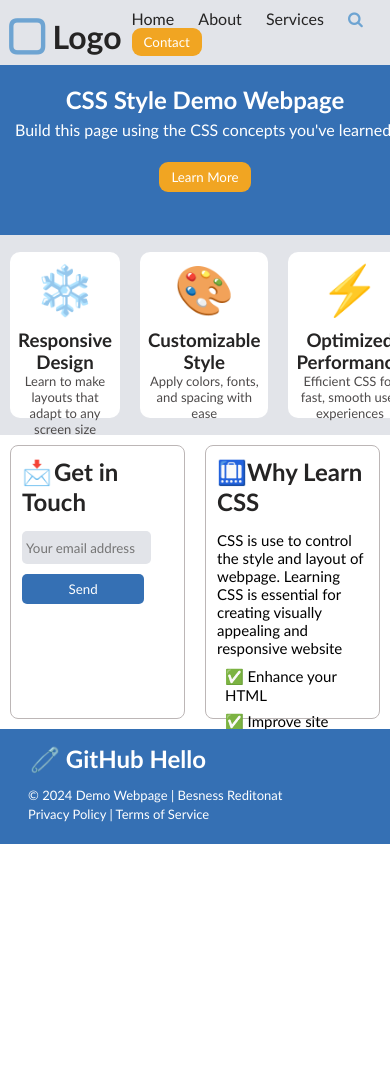
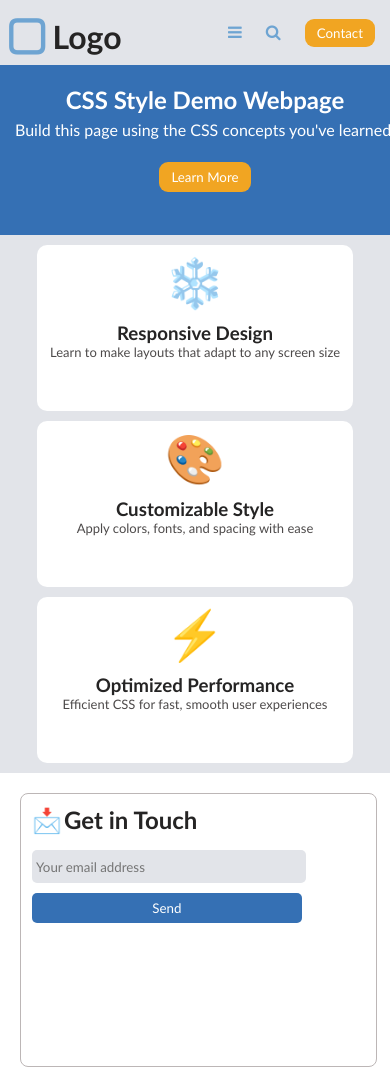
Before and after one commit to vivek-gamit/Exotic-infotech-full-stack-internship, a plain HTML site: page Day_05-complete-css/index.html in a window 390 px wide. Shown: the top 1067 px of the page. Before the commit the page ends 844 px from the top, so only its background shows below. Drawn offline with Linux system fonts and the light colour scheme.

Commit message:
CSS Responsive design using grid

```diff
--- a/Day_05-complete-css/index.html
+++ b/Day_05-complete-css/index.html
@@ -12,7 +12,8 @@
         <header>
             <h1><span style='font-size:45px;'>&#9634;</span>Logo</h1>
 
-            <nav>
+            <nav class="navbar">
+                <i class="fa fa-bars" id="three-line"></i>
                 <a href="#">Home</a>
                 <a href="#">About</a>
                 <a href="#">Services</a>
--- a/Day_05-complete-css/style.css
+++ b/Day_05-complete-css/style.css
@@ -1,43 +1,50 @@
-*{
+* {
     margin: 0;
     padding: 0;
     font-family: 'Trebuchet MS', sans-serif;
 }
-html body{
+
+html body {
     height: 100vh;
 }
-body{
+
+/* body{
     display: flex;
     flex-direction: column;
-}
-main{
+} */
+main {
     flex: 1;
 }
 
-header{
+header {
     display: flex;
     align-items: center;
     justify-content: space-between;
     padding: 5px;
     background: #e2e4e9;
 }
-header h1{
+
+header h1 {
     color: rgb(37, 36, 36);
 }
-header h1 span{
+
+header h1 span {
     color: #6EA4D2;
     padding: 0 5px 0 0;
 }
-header nav a{
+
+header nav a {
     text-decoration: none;
     color: rgb(37, 36, 36);
     margin: 0 10px 0 10px;
 }
-header nav i{
+
+header nav i {
     color: #6EA4D2;
     margin: 0 10px 0 10px;
 }
-header button{
+
+header button {
     background: #F1A522;
     color: white;
     padding: 6px 12px 6px 12px;
@@ -45,22 +52,26 @@ header button{
     border-radius: 9px;
     margin: 0 10px 0 10px;
 }
-.section-top{
+
+.section-top {
     background: #3570B4;
     width: 100%;
     height: 150px;
     padding: 10px;
     text-align: center;
 }
-.section-top h1{
+
+.section-top h1 {
     color: white;
     margin: 10px 0 6px 0;
 }
-.section-top p{
+
+.section-top p {
     color: white;
     margin-bottom: 10px;
 }
-.section-top button{
+
+.section-top button {
     background: #F1A522;
     color: white;
     padding: 6px 12px 6px 12px;
@@ -69,48 +80,65 @@ header button{
     margin: 13px 10px 0 10px;
     height: 30px;
 }
-.section-middle{
+
+.section-middle {
     background: #e2e4e9;
-    display: flex;
-    height: 200px;
-    align-items: center;
-    justify-content: space-around;
+    padding: 10px;
+    height: 100%;
+    margin: auto;
+    display: grid;
+    grid-template-columns: 1fr 1fr;
+    gap: 10px;
 }
-.section-middle .card{
+
+.section-middle .card {
     background-color: white;
     height: 150px;
     width: 300px;
-    margin: 10px;
+    margin: auto;
     text-align: center;
     padding: 8px;
     border-radius: 10px;
 }
-.card h3{
+
+.card h3 {
     color: rgb(37, 36, 36);
 }
-.card p{
+
+.card p {
     font-size: 13px;
     color: rgb(77, 74, 74);
 }
-.section-bottom{
-    display: flex;
+
+.section-bottom {
+    display: grid;
+    grid-template-columns: 1fr 1fr;
+    padding: 10px;
+    /* display: flex;
+    flex-direction: column;
+    align-items: center;
+    justify-content: center; */
     /* align-items: center;
     justify-content: center; */
 }
-.section-bottom .bottom-card-1, .bottom-card-2{
-    width: 50%;
+
+.section-bottom .bottom-card-1,
+.bottom-card-2 {
+    width: 90%;
     height: 250px;
     margin: 10px;
     padding: 11px;
     border-radius: 8px;
     border: 1px solid rgb(188, 182, 182);
 }
-.section-bottom .bottom-card-1 h2{
+
+.section-bottom .bottom-card-1 h2 {
     color: rgb(37, 36, 36);
     margin: 0 0 15px 0;
 
 }
-.section-bottom .bottom-card-1 input{
+
+.section-bottom .bottom-card-1 input {
     width: 80%;
     height: 25px;
     border-radius: 5px;
@@ -118,7 +146,8 @@ header button{
     padding: 4px;
     background: #e2e4e9;
 }
-.section-bottom .bottom-card-1 button{
+
+.section-bottom .bottom-card-1 button {
     width: 81%;
     height: 30px;
     border-radius: 5px;
@@ -128,38 +157,97 @@ header button{
     background: #3570B4;
     color: white;
 }
-.section-bottom .bottom-card-2 h2{
+
+.section-bottom .bottom-card-2 h2 {
     color: rgb(37, 36, 36);
     margin: 0 0 15px 0;
 }
-.section-bottom .bottom-card-2 p{
+
+.section-bottom .bottom-card-2 p {
     font-size: 15px;
     margin-bottom: 10px;
 }
-.section-bottom .bottom-card-2 ul li{
+
+.section-bottom .bottom-card-2 ul li {
     font-size: 15px;
     margin: 8px;
     list-style: none;
 }
-footer{
-   background: #3570B4;
-   height: 80px;
-   color: white;
-   padding: 10px 0 25px 20px;
+
+footer {
+    background: #3570B4;
+    height: 80px;
+    color: white;
+    padding: 10px 0 25px 20px;
 }
-footer h2{
+
+footer h2 {
     margin: 5px 0 10px 10px;
 }
-footer span{
+
+footer span {
     font-size: 13px;
     margin: 8px;
 }
-.svgs{
+
+.svgs {
     font-size: 48px;
     display: block;
     margin-bottom: 10px;
 }
-.email{
+
+.email {
     margin-right: 2px;
     display: inline-block;
 }
+
+/* @media (min-width: 992px) {
+    .section-middle{
+        display: grid;
+        grid-template-columns: 1fr 1fr 1fr;
+    }
+}
+@media (min-width: 807px){
+    .section-middle{
+        display: grid;
+        grid-template-columns: 1fr 1fr;
+    }
+} */
+
+
+@media (min-width: 1200px) {
+    .section-middle {
+        display: grid;
+        grid-template-columns: 1fr 1fr 1fr;
+        gap: 10px;
+    }
+
+    .navbar #three-line {
+        display: none;
+    }
+}
+
+@media (max-width: 960px) {
+    .section-middle {
+        display: grid;
+        grid-template-columns: 1fr;
+        gap: 10px;
+    }
+
+    .section-bottom {
+        display: grid;
+        grid-template-columns: 1fr;
+        gap: 10px;
+    }
+}
+
+@media(max-width: 960px) {
+    .navbar a {
+        display: none;
+    }
+}
+@media(min-width : 976px){
+        .navbar #three-line {
+        display: none;
+    }
+}
```
Also changed, not shown: Day_04/Blog-Website/index.html (+3 -3 lines), Day_04/Blog-Website/style.css (+9 -2 lines).
